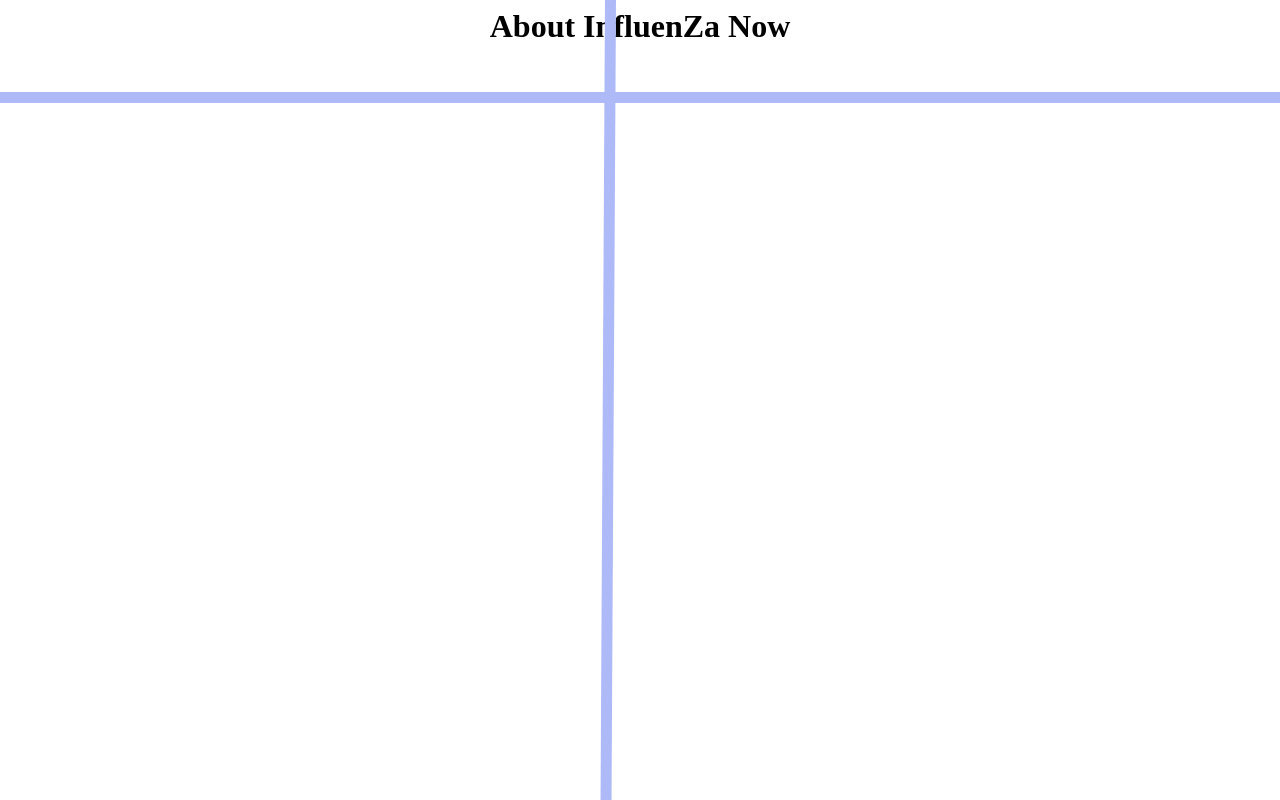
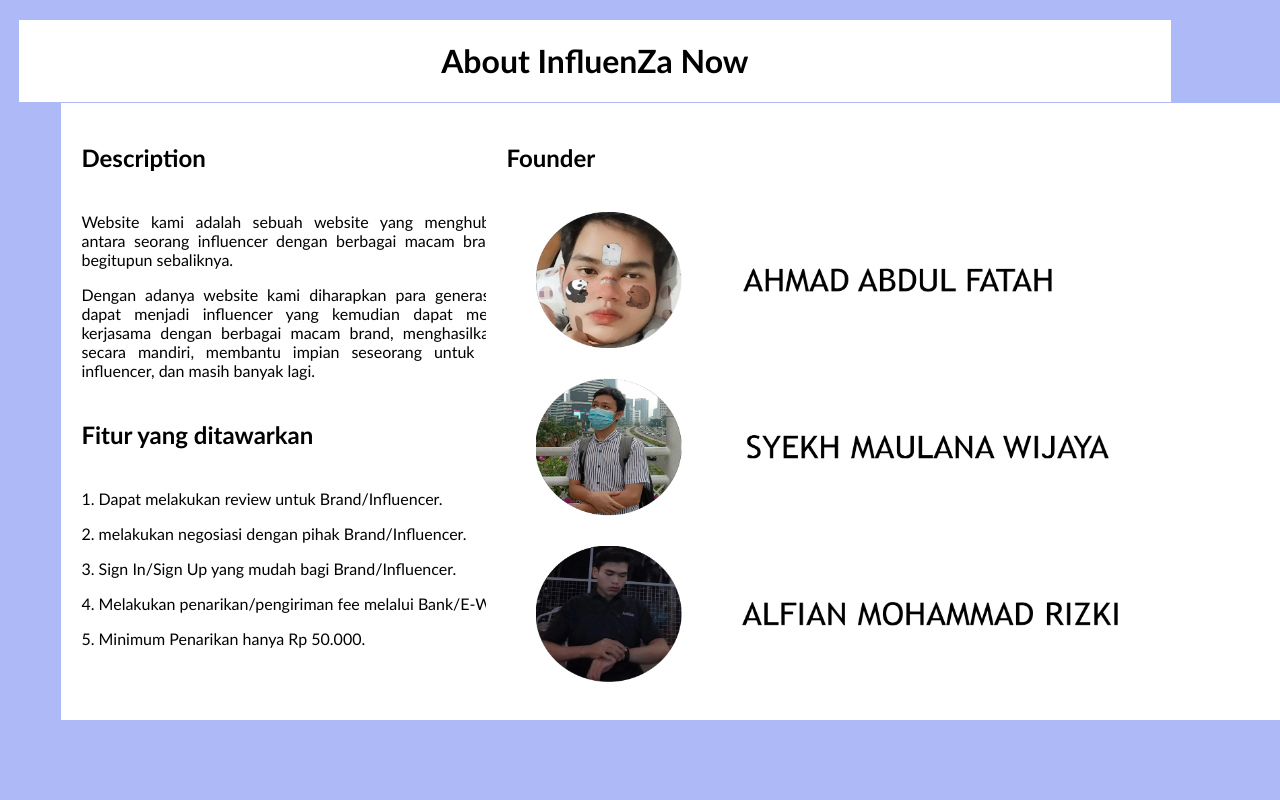
Before and after one commit to Alan1331/influenzanow, a PHP site: page /script/aboutUs.html in a window 1280 px wide. Run offline with PHP 8.4, Linux system fonts and the light colour scheme.

Commit message:
update 12-05-22 18:11

```diff
--- a/public/resource/script/aboutUs.html
+++ b/public/resource/script/aboutUs.html
@@ -4,11 +4,27 @@
         <link rel="stylesheet" href="../style/style.css">
         <meta name="viewport" content="width=device-width", initial-scale="1.0"></meta>
     </head>
-    <body>
+    <body class="bg-about">
+        <center>
+        <div class="nav-about">
         <h1><center>About InfluenZa Now</center></h1>
-        <div class = "rectangle-left"></div>
-        <div class = "rectangle-right"></div>
-        <div class = "middletop-line"></div>
-        <div class = "middle-line"></div>
+        </div>
+
+        <div class="block">
+            <h2 class="a">Description</h2>
+            <p class="p-col">Website kami adalah sebuah website yang menghubungkan antara seorang influencer dengan berbagai macam brand, dan begitupun sebaliknya.</p>
+            <p class="p-col">Dengan adanya website kami diharapkan para generasi muda dapat menjadi influencer yang kemudian dapat melakukan kerjasama dengan berbagai macam brand, menghasilkan uang secara mandiri, membantu impian seseorang untuk menjadi influencer, dan masih banyak lagi.</p>
+            <h2 class="a">Fitur yang ditawarkan</h2>
+            <p class="p-col">1. Dapat melakukan review untuk Brand/Influencer.</p>
+            <p class="p-col">2. melakukan negosiasi dengan pihak Brand/Influencer.</p>
+            <p class="p-col">3. Sign In/Sign Up yang mudah bagi Brand/Influencer.</p>
+            <p class="p-col">4. Melakukan penarikan/pengiriman fee melalui Bank/E-Wallet.</p>
+            <p class="p-col">5. Minimum Penarikan hanya Rp 50.000.</p>
+        </div>
+        <div class="block2">
+            <h2 class="a">Founder</h2>
+            <img class="img-founder"src="../images/tripleA.png"></img><br>
+        </div>
+        </center>
     </body>
 </html>
--- a/public/resource/style/style.css
+++ b/public/resource/style/style.css
@@ -1,38 +1,60 @@
-.rectangle-left{
+.nav-about{
 position: fixed;
-width: 100%;
-height: 94.47px;
-left: -720px;
-top: 0px;
-background: #AEBAF8;
-transform: rotate(90.17deg);
+width: 90%;
+top: 15%;
+left: 21%;
+margin-top: -100px;
+margin-left: -250px;
+background-color: white;
 }
 
-.rectangle-right{
-position: fixed;
-width: 100%;
-height: 94.47px;
-left: 720px;
-top: 0px;
-background: #AEBAF8;
-transform: rotate(90.17deg);
-}
-
-.middletop-line{
-position: absolute;
-width: 100%;
-height: 11px;
-left: 0px;
-top: 92px;
+.bg-about{
 background: #AEBAF8;
 }
 
-.middle-line{
+.block{
 position: absolute;
-width: 75%;
-height: 11px;
-left: 10%;
-top: 55%;
-background: #AEBAF8;
-transform: rotate(-89.68deg);
+width: 500px;
+height: 617px;
+left: 4.8%;
+top: 103px;
+background-color: white;
 }
+
+.block2{
+position: absolute;
+width: 870px;
+height: 617px;
+left: 38%;
+top: 103px;
+background-color: white;
+}
+
+body{
+font-family: 'Trebuchet MS', sans-serif;
+}
+
+.a{
+text-align: left;
+padding: 20px;
+}
+
+.p-col{
+text-align: left;
+text-align: justify;
+padding-left: 20px;
+padding-right: 20px;
+}
+
+.img-founder{
+float: left;
+padding-left: 50px;
+padding-right: 50px;
+width: 600px;
+height: 470px;
+}
+
+.founder-text{
+text-align: right;
+font-size: 100px;
+}
```
Also changed, not shown: public/resource/images/tripleA.png (added).
